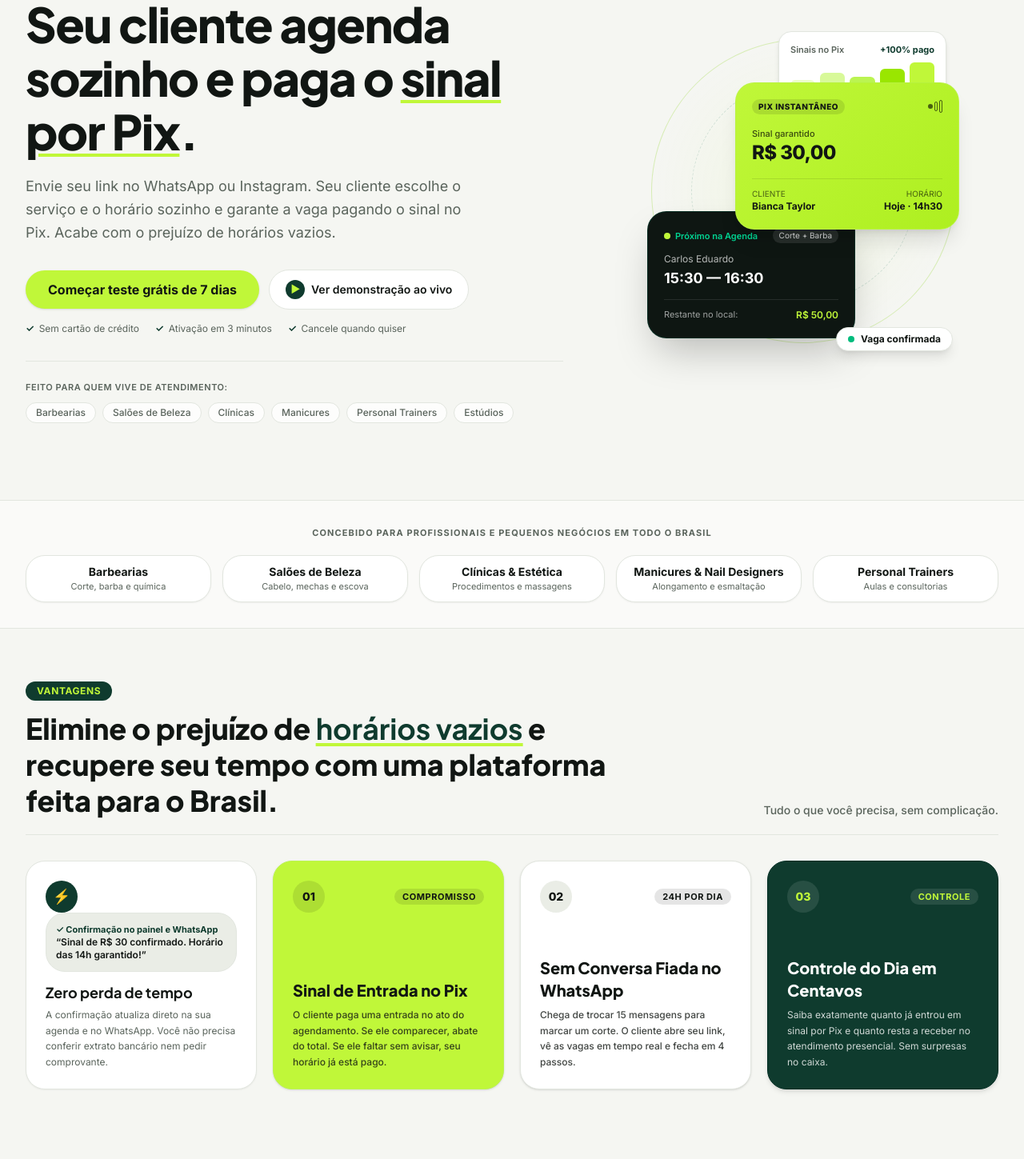
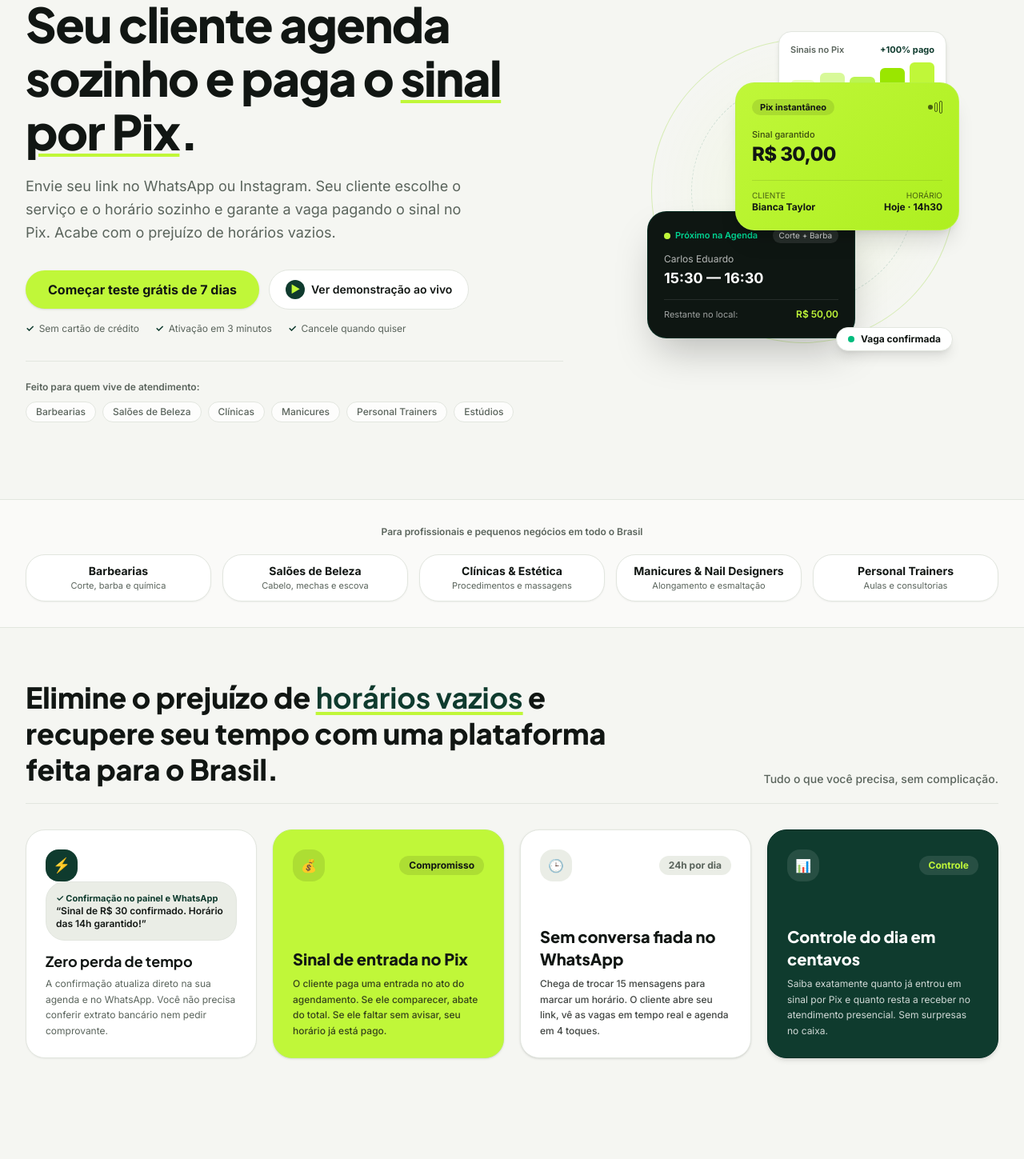
Before and after one commit to pixhora/agendaPIX, a Next.js app: page / in a window 1280 px wide. Shown: the part 180-1629 px from the top of the page at 80% size. Built offline with nearby package versions, Linux system fonts and the light colour scheme.

Commit message:
feat: refine landing copy, accessibility and eliminate ai anti-patterns (T5-A)

```diff
--- a/components/landing/LandingEditorialBenefits.tsx
+++ b/components/landing/LandingEditorialBenefits.tsx
@@ -4,12 +4,9 @@ export function LandingEditorialBenefits() {
   return (
     <section id="recursos" className="py-12 sm:py-16">
       <div className="mx-auto max-w-7xl px-4 sm:px-6 lg:px-8">
-        {/* Cabeçalho da Seção com Badge e Editorial */}
+        {/* Cabeçalho da Seção */}
         <div className="flex flex-col md:flex-row md:items-end justify-between gap-4 mb-8 pb-5 border-b border-border">
           <div>
-            <span className="inline-block rounded-full bg-accent-forest text-primary px-3.5 py-1 text-xs font-bold uppercase tracking-wider mb-3">
-              Vantagens
-            </span>
             <h2 className="font-display text-2xl sm:text-3xl lg:text-4xl font-extrabold text-foreground leading-tight max-w-3xl">
               Elimine o prejuízo de{" "}
               <span className="text-accent-forest dark:text-primary font-bold underline decoration-primary decoration-4 underline-offset-4">
@@ -27,7 +24,7 @@ export function LandingEditorialBenefits() {
         <div className="grid grid-cols-1 sm:grid-cols-2 lg:grid-cols-4 gap-4 sm:gap-5">
           {/* Bloco 1: Visual / Destaque de Notificação Pix */}
           <div className="rounded-3xl bg-surface p-6 border border-border shadow-xs flex flex-col justify-between min-h-[260px] sm:min-h-[280px]">
-            <div className="h-10 w-10 rounded-full bg-accent-forest text-primary flex items-center justify-center font-bold text-lg">
+            <div className="h-10 w-10 rounded-2xl bg-accent-forest text-primary flex items-center justify-center font-bold text-lg">
               ⚡
             </div>
             <div>
@@ -45,16 +42,16 @@ export function LandingEditorialBenefits() {
           {/* Bloco 2: Verde-Lima com Sinal no Pix */}
           <div className="rounded-3xl bg-primary p-6 border border-lime-300 shadow-sm flex flex-col justify-between min-h-[260px] sm:min-h-[280px] text-primary-foreground">
             <div className="flex items-center justify-between">
-              <span className="h-10 w-10 rounded-full bg-black/10 flex items-center justify-center font-extrabold text-sm">
-                01
+              <span className="h-10 w-10 rounded-2xl bg-black/10 flex items-center justify-center font-bold text-base">
+                💰
               </span>
-              <span className="text-[11px] font-bold uppercase tracking-wider bg-black/10 px-2.5 py-0.5 rounded-full">
+              <span className="text-xs font-bold bg-black/10 px-3 py-1 rounded-full">
                 Compromisso
               </span>
             </div>
             <div>
               <h3 className="text-xl font-extrabold text-primary-foreground leading-snug">
-                Sinal de Entrada no Pix
+                Sinal de entrada no Pix
               </h3>
               <p className="mt-2 text-xs font-medium text-primary-foreground/80 leading-relaxed">
                 O cliente paga uma entrada no ato do agendamento. Se ele comparecer, abate do total. Se ele faltar sem avisar, seu horário já está pago.
@@ -65,19 +62,19 @@ export function LandingEditorialBenefits() {
           {/* Bloco 3: Verde-Lima Claro com Agenda Autônoma */}
           <div className="rounded-3xl bg-surface border border-border p-6 shadow-sm flex flex-col justify-between min-h-[260px] sm:min-h-[280px] text-foreground">
             <div className="flex items-center justify-between">
-              <span className="h-10 w-10 rounded-full bg-muted flex items-center justify-center font-extrabold text-sm">
-                02
+              <span className="h-10 w-10 rounded-2xl bg-muted flex items-center justify-center font-bold text-base">
+                🕒
               </span>
-              <span className="text-[11px] font-bold uppercase tracking-wider bg-black/10 dark:bg-muted px-2.5 py-0.5 rounded-full">
+              <span className="text-xs font-bold bg-muted px-3 py-1 rounded-full text-muted-foreground">
                 24h por dia
               </span>
             </div>
             <div>
               <h3 className="text-xl font-extrabold text-foreground leading-snug">
-                Sem Conversa Fiada no WhatsApp
+                Sem conversa fiada no WhatsApp
               </h3>
               <p className="mt-2 text-xs font-medium text-foreground/80 leading-relaxed">
-                Chega de trocar 15 mensagens para marcar um corte. O cliente abre seu link, vê as vagas em tempo real e fecha em 4 passos.
+                Chega de trocar 15 mensagens para marcar um horário. O cliente abre seu link, vê as vagas em tempo real e agenda em 4 toques.
               </p>
             </div>
           </div>
@@ -85,16 +82,16 @@ export function LandingEditorialBenefits() {
           {/* Bloco 4: Verde Petróleo Profundo com Gestão Financeira */}
           <div className="rounded-3xl bg-accent-forest p-6 border border-emerald-950 shadow-md flex flex-col justify-between min-h-[260px] sm:min-h-[280px] text-white">
             <div className="flex items-center justify-between">
-              <span className="h-10 w-10 rounded-full bg-white/10 flex items-center justify-center font-extrabold text-primary text-sm">
-                03
+              <span className="h-10 w-10 rounded-2xl bg-white/10 flex items-center justify-center font-bold text-primary text-base">
+                📊
               </span>
-              <span className="text-[11px] font-bold uppercase tracking-wider bg-white/10 px-2.5 py-0.5 rounded-full text-primary">
+              <span className="text-xs font-bold bg-white/10 px-3 py-1 rounded-full text-primary">
                 Controle
               </span>
             </div>
             <div>
               <h3 className="text-xl font-extrabold text-white leading-snug">
-                Controle do Dia em Centavos
+                Controle do dia em centavos
               </h3>
               <p className="mt-2 text-xs text-white/80 leading-relaxed">
                 Saiba exatamente quanto já entrou em sinal por Pix e quanto resta a receber no atendimento presencial. Sem surpresas no caixa.
--- a/components/landing/LandingFaq.tsx
+++ b/components/landing/LandingFaq.tsx
@@ -28,9 +28,6 @@ export function LandingFaq() {
     <section id="perguntas-frequentes" className="py-16 sm:py-24 border-t border-border bg-background">
       <div className="mx-auto max-w-4xl px-4 sm:px-6 lg:px-8">
         <div className="text-center max-w-2xl mx-auto mb-14">
-          <span className="inline-block rounded-full bg-accent-forest text-primary px-3.5 py-1 text-xs font-bold uppercase tracking-wider mb-4">
-            Tire Suas Dúvidas
-          </span>
           <h2 className="font-display text-3xl sm:text-4xl font-extrabold tracking-tight text-foreground">
             Perguntas frequentes
           </h2>
--- a/components/landing/LandingHero.tsx
+++ b/components/landing/LandingHero.tsx
@@ -73,7 +73,7 @@ export function LandingHero() {
 
             {/* Divisor Fino e Badges de Nichos */}
             <div className="mt-8 pt-6 border-t border-border">
-              <p className="text-[11px] font-semibold text-muted-foreground uppercase tracking-wider mb-2.5">
+              <p className="text-xs font-semibold text-muted-foreground mb-2.5">
                 Feito para quem vive de atendimento:
               </p>
               <div className="flex flex-wrap gap-2">
--- a/components/landing/LandingHeroVisual.tsx
+++ b/components/landing/LandingHeroVisual.tsx
@@ -43,8 +43,8 @@ export function LandingHeroVisual() {
           }}
         >
           <div className="flex items-center justify-between">
-            <span className="text-[10px] font-extrabold uppercase tracking-wider bg-black/10 px-2 py-0.5 rounded-full">
-              Pix Instantâneo
+            <span className="text-[11px] font-bold bg-black/10 px-2.5 py-0.5 rounded-full">
+              Pix instantâneo
             </span>
             {/* Ícone de sinal wireless / contactless minimalista */}
             <div className="flex items-center gap-0.5 text-black/60">
--- a/components/landing/LandingHighlightBanner.tsx
+++ b/components/landing/LandingHighlightBanner.tsx
@@ -79,8 +79,8 @@ export function LandingHighlightBanner() {
 
             {/* Lado Direito: Os 3 Passos Simples */}
             <div className="lg:col-span-7">
-              <span className="inline-block rounded-full bg-black/10 px-3.5 py-1 text-xs font-bold uppercase tracking-wider text-[#111613] mb-3">
-                Simplicidade Total
+              <span className="inline-block rounded-full bg-black/10 px-3.5 py-1 text-xs font-bold text-[#111613] mb-3">
+                Simplicidade total
               </span>
               <h2 className="font-display text-2xl sm:text-4xl lg:text-5xl font-extrabold text-[#111613] leading-tight">
                 Receba sinal por Pix em 3 passos simples
--- a/components/landing/LandingInteractiveDemo.tsx
+++ b/components/landing/LandingInteractiveDemo.tsx
@@ -34,7 +34,7 @@ export function LandingInteractiveDemo() {
     <section id="demonstracao" className="py-14 sm:py-20 border-t border-border bg-background">
       <div className="mx-auto max-w-5xl px-4 sm:px-6">
         <div className="text-center max-w-2xl mx-auto mb-12">
-          <span className="text-xs font-bold uppercase tracking-wider text-primary">
+          <span className="text-xs font-bold text-primary">
             Demonstração em 4 passos
           </span>
           <h2 className="mt-2 font-display text-2xl sm:text-3xl font-bold tracking-tight text-foreground">
--- a/components/landing/LandingPainSolution.tsx
+++ b/components/landing/LandingPainSolution.tsx
@@ -5,9 +5,6 @@ export function LandingPainSolution() {
     <section className="py-16 sm:py-24 border-t border-border bg-surface/30">
       <div className="mx-auto max-w-7xl px-4 sm:px-6 lg:px-8">
         <div className="text-center max-w-3xl mx-auto mb-14">
-          <span className="inline-block rounded-full bg-accent-forest text-primary px-3.5 py-1 text-xs font-bold uppercase tracking-wider mb-4">
-            Comparativo Real
-          </span>
           <h2 className="font-display text-3xl sm:text-4xl lg:text-5xl font-extrabold tracking-tight text-foreground">
             Você perde clientes e dinheiro quando a reserva depende de conversa manual
           </h2>
--- a/components/landing/LandingTrustBand.tsx
+++ b/components/landing/LandingTrustBand.tsx
@@ -12,8 +12,8 @@ export function LandingTrustBand() {
   return (
     <section className="border-y border-border bg-surface/50 py-6 sm:py-8">
       <div className="mx-auto max-w-7xl px-4 sm:px-6 lg:px-8 text-center">
-        <p className="text-[11px] font-bold uppercase tracking-widest text-muted-foreground mb-5">
-          Concebido para profissionais e pequenos negócios em todo o Brasil
+        <p className="text-xs font-semibold text-muted-foreground mb-5">
+          Para profissionais e pequenos negócios em todo o Brasil
         </p>
         <div className="grid grid-cols-2 sm:grid-cols-3 lg:grid-cols-5 gap-3.5 items-center">
           {categories.map((cat, idx) => (
```
Also changed, not shown: components/landing/LandingPricing.tsx (+2 -5 lines), .scratch/t5-a-landing/issues/01-remove-ai-cliches.md (added), .scratch/t5-a-landing/issues/02-refine-copy-and-interactions.md (added), .scratch/t5-a-landing/spec.md (added), 3 other files (tests, documents, lock files or other folders).
